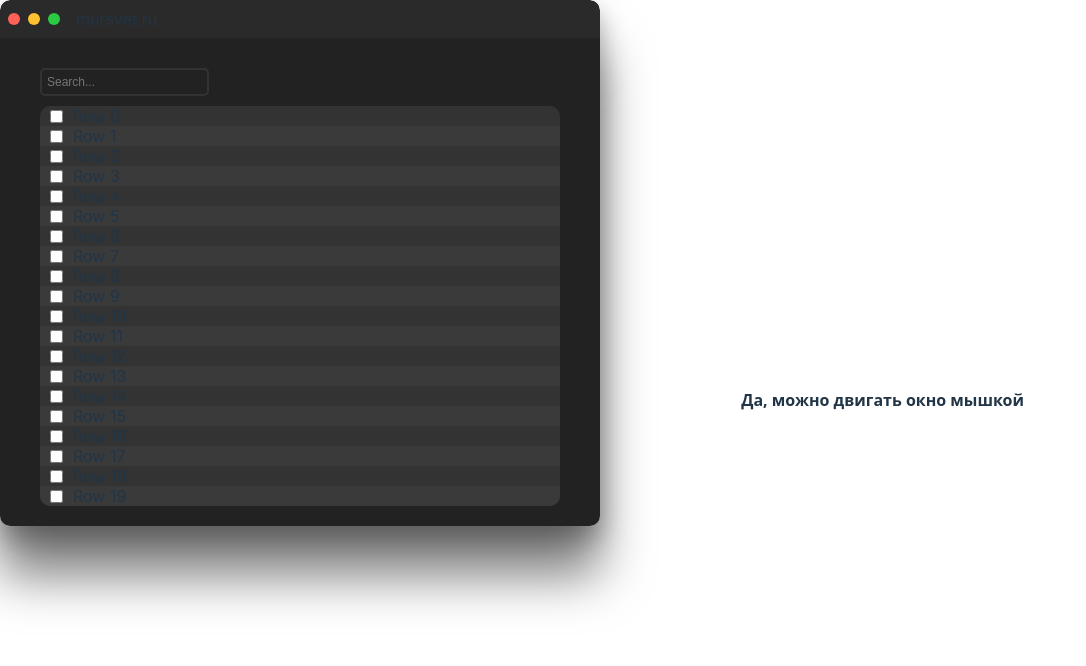
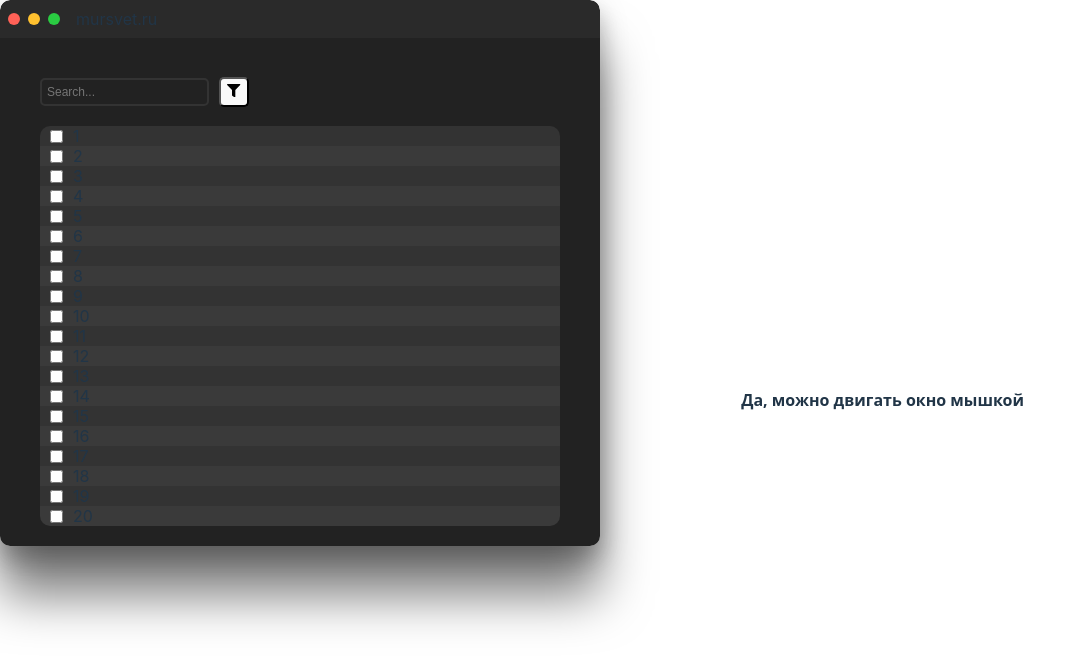
Before and after one commit to securesvet/test-digital-solutions, a React (Vite) app: page / in a window 1280 px wide. Shown: the top 666 px of the page, without its empty margins (0-1086 px from the left). Built offline with nearby package versions, Linux system fonts and the light colour scheme.

Commit message:
feat: added sorting

```diff
--- a/package.json
+++ b/package.json
@@ -12,6 +12,7 @@
   },
   "dependencies": {
     "@dnd-kit/core": "^6.3.1",
+    "@dnd-kit/modifiers": "^9.0.0",
     "@dnd-kit/sortable": "^10.0.0",
     "@tanstack/react-virtual": "^3.13.6",
     "clsx": "^2.1.1",
@@ -19,6 +20,7 @@
     "express": "^5.0.1",
     "react": "^19.0.0",
     "react-dom": "^19.0.0",
+    "react-icons": "^5.5.0",
     "sirv": "^3.0.1"
   },
   "devDependencies": {
--- a/src/App.tsx
+++ b/src/App.tsx
@@ -2,22 +2,27 @@ import VirtualList from "./VirtualList/VirtualList";
 import "./App.css";
 import "./hooks/useWindowDimensions";
 import MacWindow from "./MacWindow/MacWindow";
+import Header from "./Header/Header";
 import arrow from "./assets/arrow.svg";
+import { SearchContext, SortContext } from "./context";
+import { useState } from "react";
 
 function App() {
+  const [searchValue, setSearchValue] = useState("");
+  const [sortOrder, setSortOrder] = useState<"asc" | "desc">("asc");
   return (
     <main className="content hint">
       <MacWindow>
-        <Input />
-        <VirtualList />
+        <SearchContext.Provider value={{ searchValue, setSearchValue }}>
+          <SortContext.Provider value={{ sortOrder, setSortOrder }}>
+            <Header />
+            <VirtualList />
+          </SortContext.Provider>
+        </SearchContext.Provider>
       </MacWindow>
       <Hint />
     </main>
   );
-}
-
-function Input() {
-  return <input type="text" className="search-input" placeholder={"Search..."}/>;
 }
 
 function Hint() {
--- /dev/null
+++ b/src/Header/Header.css
@@ -0,0 +1,13 @@
+.header {
+  display: flex;
+  gap: 10px;
+  margin: 10px 0px;
+  align-items: center;
+}
+
+.filter__button, .sort__button {
+  width: 30px;
+  height: 30px;
+  border-radius: 5px;
+  cursor: pointer;
+}
--- /dev/null
+++ b/src/Header/Header.tsx
@@ -0,0 +1,36 @@
+import Input from "../SearchInput/SearchInput";
+import { FaArrowUp, FaFilter } from "react-icons/fa";
+import { useContext, useState } from "react";
+import { SortContext } from "../context";
+import "./Header.css";
+
+const Header = () => {
+    const { sortOrder, setSortOrder } = useContext(SortContext);
+    const [isRevealed, reveal] = useState(false);
+    const handleChangeSortOrder = () => {
+        setSortOrder(() => sortOrder === "asc" ? "desc" : "asc");
+    };
+    return (
+        <div className="header">
+            <Input />
+            <button
+                className="filter__button"
+                onClick={() => reveal((p) => !p)}
+            >
+                <FaFilter />
+            </button>
+            {isRevealed && (
+                <button
+                    className="sort__button"
+                    onClick={handleChangeSortOrder}
+                >
+                    {sortOrder === "asc"
+                        ? <FaArrowUp />
+                        : <FaArrowUp style={{ transform: "rotate(180deg)" }} />}
+                </button>
+            )}
+        </div>
+    );
+};
+
+export default Header;
--- /dev/null
+++ b/src/SearchInput/SearchInput.tsx
@@ -0,0 +1,33 @@
+import { useContext, useEffect, useState } from "react";
+import { SearchContext } from "../context";
+
+function Input() {
+    const { searchValue, setSearchValue } = useContext(SearchContext);
+    const [localValue, setLocalValue] = useState(searchValue);
+
+    useEffect(() => {
+        const handler = setTimeout(() => {
+            setSearchValue(localValue);
+        }, 300);
+
+        return () => {
+            clearTimeout(handler);
+        };
+    }, [localValue, setSearchValue]);
+
+    useEffect(() => {
+        setLocalValue(searchValue);
+    }, [searchValue]);
+
+    return (
+        <input
+            onChange={(e) => setLocalValue(e.target.value)}
+            value={localValue}
+            type="text"
+            className="search-input"
+            placeholder="Search..."
+        />
+    );
+}
+
+export default Input;
--- a/src/VirtualList/VirtualList.css
+++ b/src/VirtualList/VirtualList.css
@@ -3,16 +3,10 @@
   border-radius: 10px;
 }
 
-.virtual-list {
-  height: 500px;
-  overflow: auto;
-  border-radius: 10px;
-  position: relative;
-}
-
 .virtual-list__spacer {
   position: relative;
   width: 100%;
+  border-radius: inherit;
 }
 
 .virtual-list__row {
@@ -30,6 +24,10 @@
   align-items: center;
   padding-left: 10px;
   background-color: red;
+}
+
+.virtual-list__spacer .virtual-list__row:last-child {
+  border-radius: 10px;
 }
 
 .virtual-list__item__checkbox {
--- a/src/VirtualList/VirtualList.tsx
+++ b/src/VirtualList/VirtualList.tsx
@@ -1,22 +1,32 @@
 import { useVirtualizer } from "@tanstack/react-virtual";
-import { useCallback, useEffect, useRef, useState } from "react";
+import {
+    useCallback,
+    useContext,
+    useEffect,
+    useMemo,
+    useRef,
+    useState,
+} from "react";
 import { DndContext } from "@dnd-kit/core";
-import { SortableContext } from "@dnd-kit/sortable";
 import "./VirtualList.css";
 import clsx from "clsx";
+import { SearchContext, SortContext } from "../context";
 
 const AMOUNT_OF_ITEMS = 1_000_000;
 const WINDOW_HEIGHT = 400;
 const ITEM_HEIGHT = 20;
+const AMOUNT_OF_VISIBLE_ITEMS = Math.ceil(WINDOW_HEIGHT / ITEM_HEIGHT);
+const OVERSCAN = 10;
 
 const CHECKED_KEY = "virtualList_checkedItems";
 const SCROLL_KEY = "virtualList_scrollTop";
 
 function VirtualList() {
     const parentRef = useRef<HTMLDivElement | null>(null);
-
+    const { searchValue } = useContext(SearchContext);
+    const { sortOrder } = useContext(SortContext);
+    const [items, setItems] = useState<{ id: number; text: string }[]>([]);
     const [checkedItems, setCheckedItems] = useState<Set<number>>(new Set());
-
     useEffect(() => {
         const savedChecked = localStorage.getItem(CHECKED_KEY);
         if (savedChecked) {
@@ -55,7 +65,7 @@ function VirtualList() {
         return () => el?.removeEventListener("scroll", handler);
     }, []);
 
-    const toggleCheckbox = useCallback((index: number) => {
+    const toggleCheckbox = (index: number) => {
         setCheckedItems((prev) => {
             const newSet = new Set(prev);
             if (newSet.has(index)) {
@@ -65,13 +75,111 @@ function VirtualList() {
             }
             return newSet;
         });
-    }, []);
+    };
+
+    const itemsCount = useMemo(() => {
+        if (!searchValue) {
+            return AMOUNT_OF_ITEMS;
+        }
+        let count = 0;
+        for (let i = Number(searchValue); i < AMOUNT_OF_ITEMS; i++) {
+            if (i.toString().includes(searchValue.toLowerCase())) {
+                count++;
+            }
+        }
+        return count;
+    }, [searchValue]);
+
+    const getItems = useCallback(
+        (startIndex: number, endIndex: number) => {
+            if (searchValue) {
+                const result = [];
+                let count = 0;
+                for (let i = Number(searchValue); i < AMOUNT_OF_ITEMS; i++) {
+                    const isArrayFull =
+                        result.length >= AMOUNT_OF_VISIBLE_ITEMS + OVERSCAN;
+                    const isInsideVisibleRange =
+                        count >= startIndex - OVERSCAN &&
+                        count <= endIndex + OVERSCAN;
+                    if (isArrayFull || !isInsideVisibleRange) {
+                        break;
+                    }
+                }
+            }
+            const length = endIndex - startIndex + 1;
+            if (length <= 0) return [];
+
+            if (sortOrder === "asc") {
+                return Array.from({ length }, (_, i) => ({
+                    id: startIndex + i,
+                    text: String(startIndex + i + 1),
+                }));
+            } else {
+                return Array.from({ length }, (_, i) => ({
+                    id: AMOUNT_OF_ITEMS - 1 - startIndex - i,
+                    text: String(AMOUNT_OF_ITEMS - startIndex - i),
+                }));
+            }
+        },
+        [sortOrder],
+    );
+
+    // const getFilteredItems = useCallback(
+    //     (startIndex: number, endIndex: number) => {
+    //         console.log("rerender filtered items", startIndex, endIndex);
+    //         if (!searchValue) {
+    //             return null;
+    //         }
+    //         let count = 0;
+    // const result = [];
+    // for (let i = Number(searchValue); i < AMOUNT_OF_ITEMS; i++) {
+    //     const isArrayFull =
+    //         result.length >= AMOUNT_OF_VISIBLE_ITEMS + OVERSCAN;
+    //     const isInsideVisibleRange = count >= startIndex - OVERSCAN &&
+    //         count <= endIndex + OVERSCAN;
+    //     if (isArrayFull || !isInsideVisibleRange) {
+    //         break;
+    //     }
+    //             console.log(count, isInsideVisibleRange);
+    //             console.log(
+    //                 "includes",
+    //                 i.toString().includes(searchValue.toLowerCase()),
+    //             );
+    //             if (
+    //                 i.toString().includes(searchValue.toLowerCase()) &&
+    //                 isInsideVisibleRange
+    //             ) {
+    //                 result[count++] = i.toString();
+    //             }
+    //         }
+    //         console.log(result);
+    //         return result;
+    //     },
+    //     [searchValue],
+    // );
 
     const rowVirtualizer = useVirtualizer({
-        count: AMOUNT_OF_ITEMS,
+        count: itemsCount,
         getScrollElement: () => parentRef.current,
         estimateSize: () => ITEM_HEIGHT,
+        onChange(instance) {
+            handleUpdateLoadItems(instance.range);
+        },
     });
+
+    const handleUpdateLoadItems = (
+        range: { startIndex: number; endIndex: number } | null,
+    ) => {
+        if (!range) return;
+        const { startIndex, endIndex } = range;
+        const updated = getItems(startIndex, endIndex);
+        setItems(updated);
+    };
+
+    useEffect(() => {
+        const range = rowVirtualizer.calculateRange();
+        handleUpdateLoadItems(range);
+    }, [sortOrder, getItems, rowVirtualizer.calculateRange]);
 
     return (
         <DndContext>
@@ -80,43 +188,39 @@ function VirtualList() {
                 className="list__container"
                 style={{
                     height: WINDOW_HEIGHT,
-                    overflow: "auto",
-                    borderRadius: "10px",
                 }}
             >
                 <div
+                    className="virtual-list__spacer"
                     style={{
                         height: rowVirtualizer.getTotalSize(),
-                        width: "100%",
-                        position: "relative",
                     }}
                 >
-                    <SortableContext items={["a"]}>
-                        {rowVirtualizer.getVirtualItems().map((virtualItem) => (
+                    {rowVirtualizer.getVirtualItems().map((virtualItem, i) => (
                         <div
                             key={virtualItem.key}
+                            className="virtual-list__row"
                             style={{
-                                    display: "flex",
-                                    alignItems: "center",
-                                    position: "absolute",
-                                    top: 0,
-                                    left: 0,
-                                    width: "100%",
                                 height: virtualItem.size,
-                                    transform:
-                                        `translateY(${virtualItem.start}px)`,
+                                transform: `translateY(${virtualItem.start}px)`,
                             }}
                         >
                             <RowItem
-                                    index={virtualItem.index}
                                 checked={checkedItems.has(
                                     virtualItem.index,
                                 )}
                                 onToggle={toggleCheckbox}
+                                text={items[i]?.text || ""}
+                                className={clsx(
+                                    "virtual-list__item",
+                                    i % 2 === 0
+                                        ? "virtual-list__item--even"
+                                        : "virtual-list__item--odd",
+                                )}
+                                index={virtualItem.index}
                             />
                         </div>
-                        ))}
-                    </SortableContext>
+                    ))};
                 </div>
             </div>
         </DndContext>
@@ -124,17 +228,21 @@ function VirtualList() {
 }
 
 const RowItem = ({
-    index,
     checked,
     onToggle,
+    text,
+    className,
+    index,
 }: {
     index: number;
     checked: boolean;
     onToggle: (index: number) => void;
+    text?: string;
+    className?: string;
 }) => {
     return (
         <div
-            className={clsx("virtual-list__item", index % 2 === 0 ? "virtual-list__item--even" : "virtual-list__item--odd")}
+            className={clsx("virtual-list__item", className)}
             style={{
                 height: ITEM_HEIGHT,
             }}
@@ -145,7 +253,7 @@ const RowItem = ({
                 checked={checked}
                 onChange={() => onToggle(index)}
             />
-            Row {index}
+            <span>{text}</span>
         </div>
     );
 };
--- /dev/null
+++ b/src/context/index.ts
@@ -0,0 +1,19 @@
+import { createContext, type Dispatch, type SetStateAction } from "react";
+
+type SearchContextType = {
+    searchValue: string;
+    setSearchValue: Dispatch<SetStateAction<string>>;
+};
+
+type SortContextType = {
+    sortOrder: "asc" | "desc";
+    setSortOrder: Dispatch<SetStateAction<"asc" | "desc">>;
+};
+
+export const SearchContext = createContext(
+    null as unknown as SearchContextType,
+);
+
+export const SortContext = createContext(
+    null as unknown as SortContextType,
+);
```
Also changed, not shown: 1 other file (tests, documents, lock files or other folders). Lines whose indentation alone changed are shown as unchanged.
